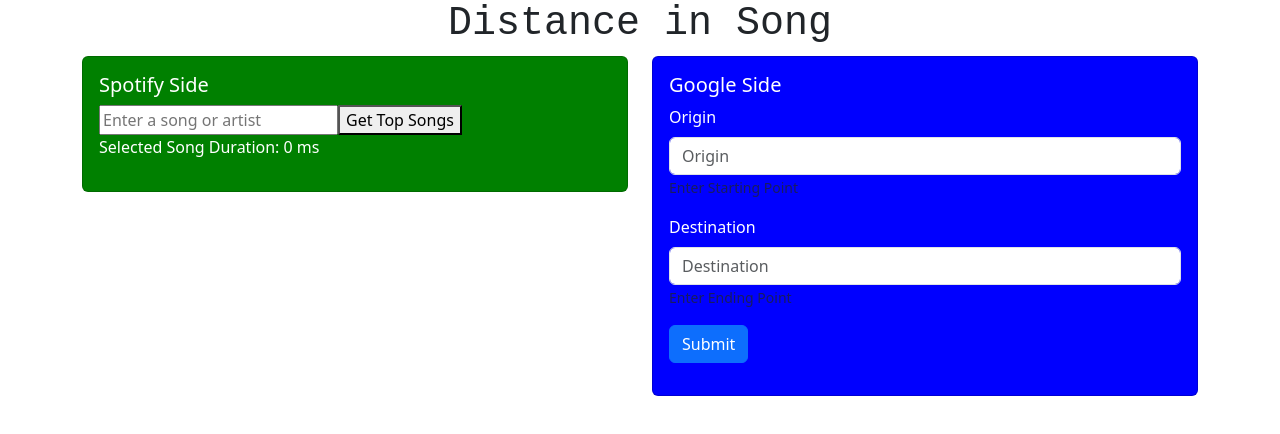
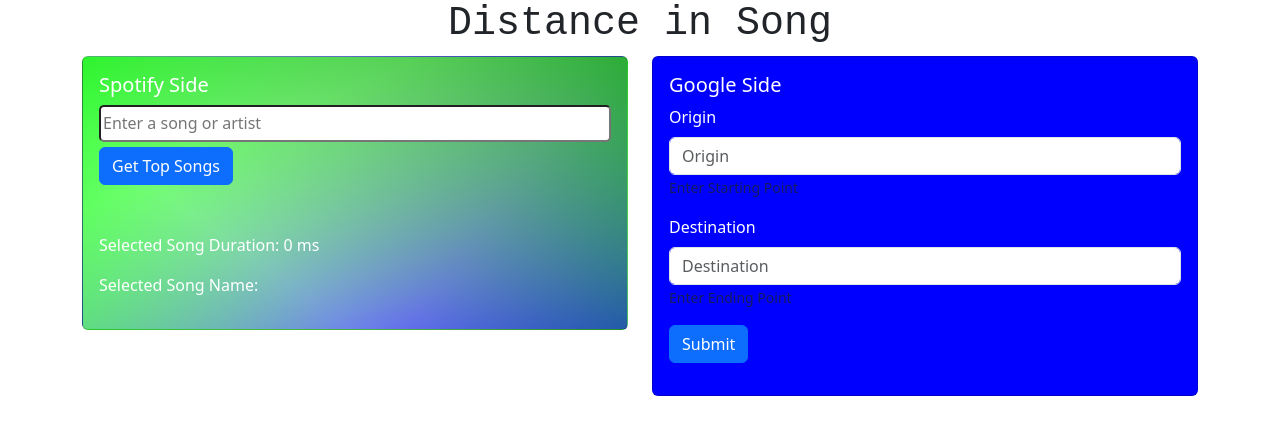
Before and after one commit to KevinMilacki/distance_in_song, a React (Create React App) app: page / in a window 1280 px wide. Shown: the top 434 px of the page. Built offline with nearby package versions, Linux system fonts and the light colour scheme; no server answers.

Commit message:
Updated Spotify Component

```diff
--- a/src/App.css
+++ b/src/App.css
@@ -36,7 +36,9 @@
 }
 
 .card.custom-spotify {
-  background: green;
+  background-image: linear-gradient(217deg, rgba(4, 165, 4, 0.8), rgba(255,0,0,0) 70.71%),
+                    linear-gradient(127deg, rgba(0,255,0,.8), rgba(0,255,0,0) 70.71%),
+                    linear-gradient(336deg, rgba(0,0,255,.8), rgba(0,0,255,0) 70.71%);
   color: white;
 }
 
@@ -49,6 +51,18 @@
   display: none;
 }
 
+.custom-button {
+  border-radius: 5px;
+
+}
+
+.custom-input {
+  border-radius: 5px;
+  height: 2.3rem;
+  width: 100%;
+  margin-bottom: 5px;
+}
+
 @keyframes App-logo-spin {
   from {
     transform: rotate(0deg);
--- a/src/App.js
+++ b/src/App.js
@@ -8,9 +8,14 @@
 function App() {
   const [token, setToken] = useState("");
   const [selectedSongDuration, setSelectedSongDuration] = useState(0);
+  const [selectedSongName, setSelectedSongName] = useState('');
 
   const handleSongSelect = (durationMs) => {
     setSelectedSongDuration(durationMs);
+  };
+
+  const handleSongNameSelect = (songName) => {
+    setSelectedSongName(songName);
   };
 
   const fetchToken = async () => {
@@ -53,8 +58,13 @@
               <Card.Body>
                 <Card.Title>Spotify Side</Card.Title>
 
-                <SongForm accessToken={token} onSongSelect={handleSongSelect} />
+                <SongForm
+                  accessToken={token}
+                  onSongSelect={handleSongSelect}
+                  onSongNameSelect={handleSongNameSelect}
+                />
                 <p>Selected Song Duration: {selectedSongDuration} ms</p>
+                <p>Selected Song Name: {selectedSongName}</p>
               </Card.Body>
             </Card>
           </Col>
--- a/src/SongComponent.js
+++ b/src/SongComponent.js
@@ -4,7 +4,7 @@
 import { ListGroup } from "react-bootstrap";
 
 
-const SongComponent = ({ query, accessToken, onSongSelect }) => {
+const SongComponent = ({ query, accessToken, onSongSelect, onSongNameSelect }) => {
   const [songs, setSongs] = useState([]);
   const [selectedSong, setSelectedSong] = useState(null);
 
@@ -34,8 +34,8 @@
   const handleSongClick = (song) => {
     setSelectedSong(song);
     onSongSelect(song.duration_ms);
-  };
-
+    onSongNameSelect(song.name);
+  }
   return (
     <div>
       {songs.length > 0 ? (
@@ -46,9 +46,9 @@
               active={selectedSong === song}
               onClick={() => handleSongClick(song)}
             >
-              <img src={song.album.images[2].url} alt={song.name} />
+              <img className="mb-3 px-5" src={song.album.images[2].url} alt={song.name} />
 
-              {song.artists[0].name} - {song.name}
+             <span> {song.artists[0].name} - {song.name} </span>
             </ListGroup.Item>
           ))}
         </ListGroup>
--- a/src/SongForm.js
+++ b/src/SongForm.js
@@ -1,9 +1,11 @@
 import React, {  useState } from 'react';
 import SongComponent from './SongComponent';
+import "./App.css";
+import "bootstrap/dist/css/bootstrap.min.css";
 
 
 
-const SongForm = ({accessToken, onSongSelect}) => {
+const SongForm = ({accessToken, onSongSelect, onSongNameSelect}) => {
     const [query, setQuery] = useState('');
 
     const [submitted, setSubmitted] = useState(false);
@@ -17,17 +19,18 @@
 
     return (
       <div>
-        <form onSubmit={handleSubmit}>
+        <form  onSubmit={handleSubmit}>
           <input
+          className="custom-input"
             type="text"
             value={query}
             onChange={(e) => setQuery(e.target.value)}
             placeholder="Enter a song or artist"
           />
 
-          <button type="submit">Get Top Songs</button>
+          <button className="btn btn-primary mb-5" type="submit">Get Top Songs</button>
         </form>
-        {submitted && <SongComponent query={query} accessToken={accessToken} onSongSelect={onSongSelect}
+        {submitted && <SongComponent query={query} accessToken={accessToken} onSongSelect={onSongSelect} onSongNameSelect={onSongNameSelect}
                      />}
       </div>
     );
```
